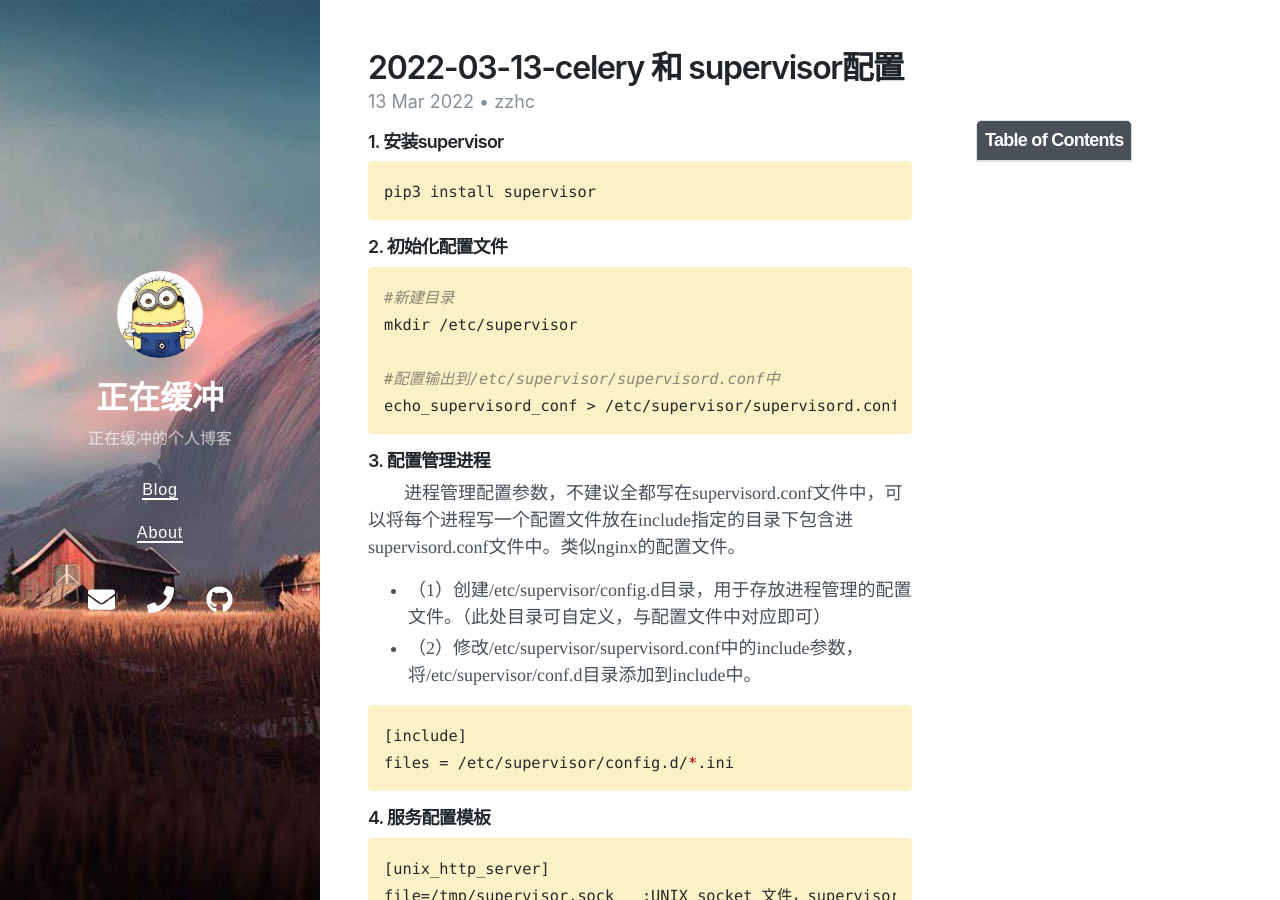
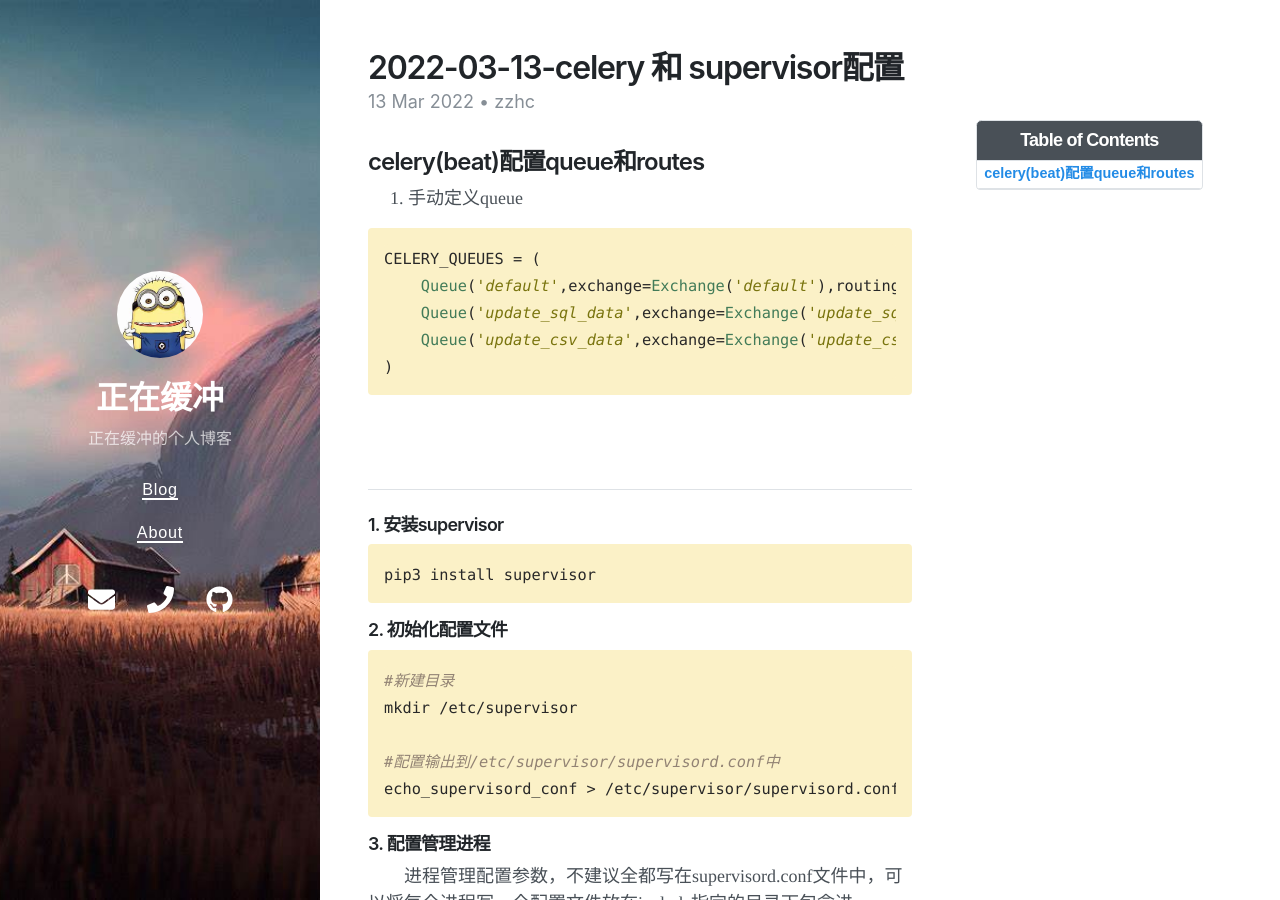
Before and after one commit to Zzhc3321/personal-blog.github.io, a Jekyll site: the page built from _posts/2022-03-13-supervisor配置.md, in a window 1280 px wide and 900 px high. Built offline with Jekyll 4.4.1, drawn with Linux system fonts in a browser that asks for light colours; nearby versions of some CDN libraries.

Commit message:
修改文件: _posts/2022-03-13-supervisor配置.md

````diff
--- a/_posts/2022-03-13-supervisor配置.md
+++ b/_posts/2022-03-13-supervisor配置.md
@@ -8,6 +8,41 @@ math: true
 author: zzhc
 ---
 
+## celery(beat)配置queue和routes
+
+
+1. 手动定义queue
+
+
+```python
+CELERY_QUEUES = (
+    Queue('default',exchange=Exchange('default'),routing_key='default'),
+    Queue('update_sql_data',exchange=Exchange('update_sql_data'),routing_key='update_sql_data'),
+    Queue('update_csv_data',exchange=Exchange('update_csv_data'),routing_key='update_csv_data'),
+)
+```
+
+
+
+
+
+
+
+
+
+
+
+
+
+
+
+
+
+
+<br>
+<br>
+
+***
 
 #### 1. 安装supervisor
 
````
